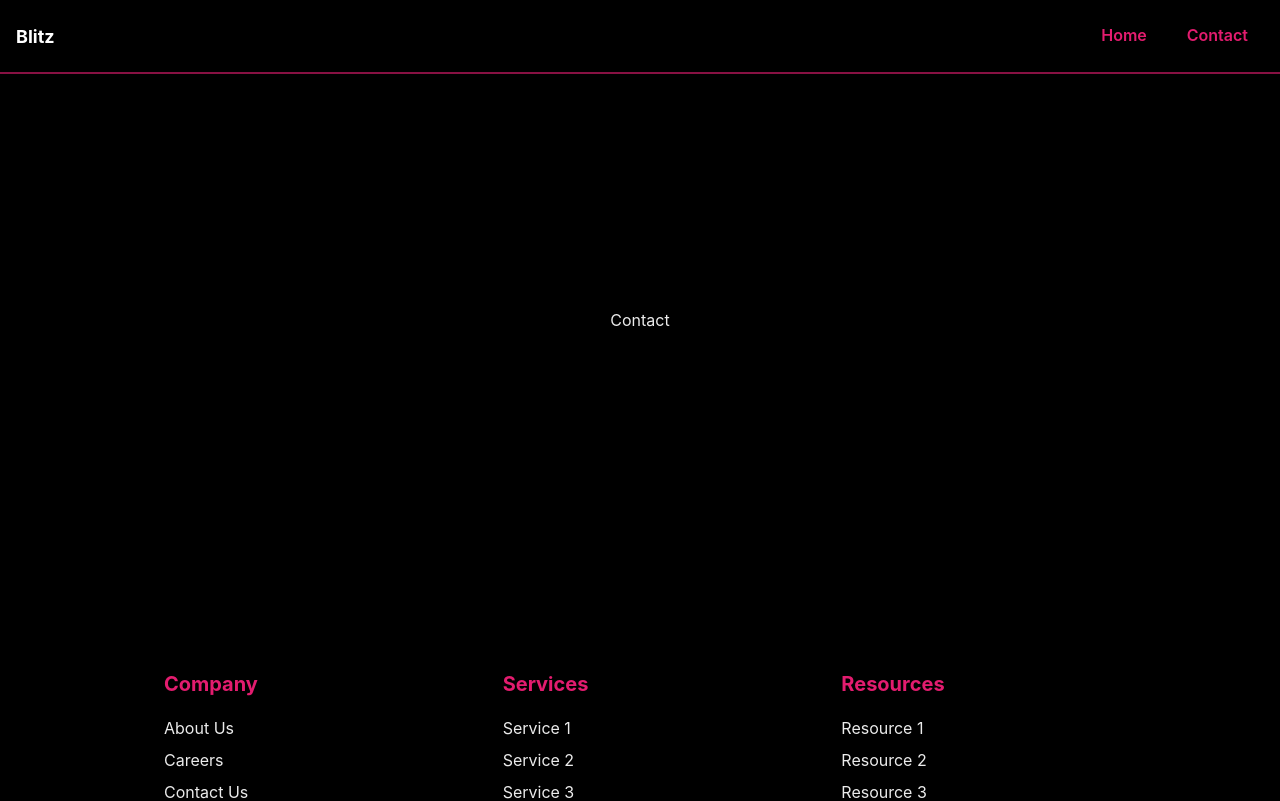
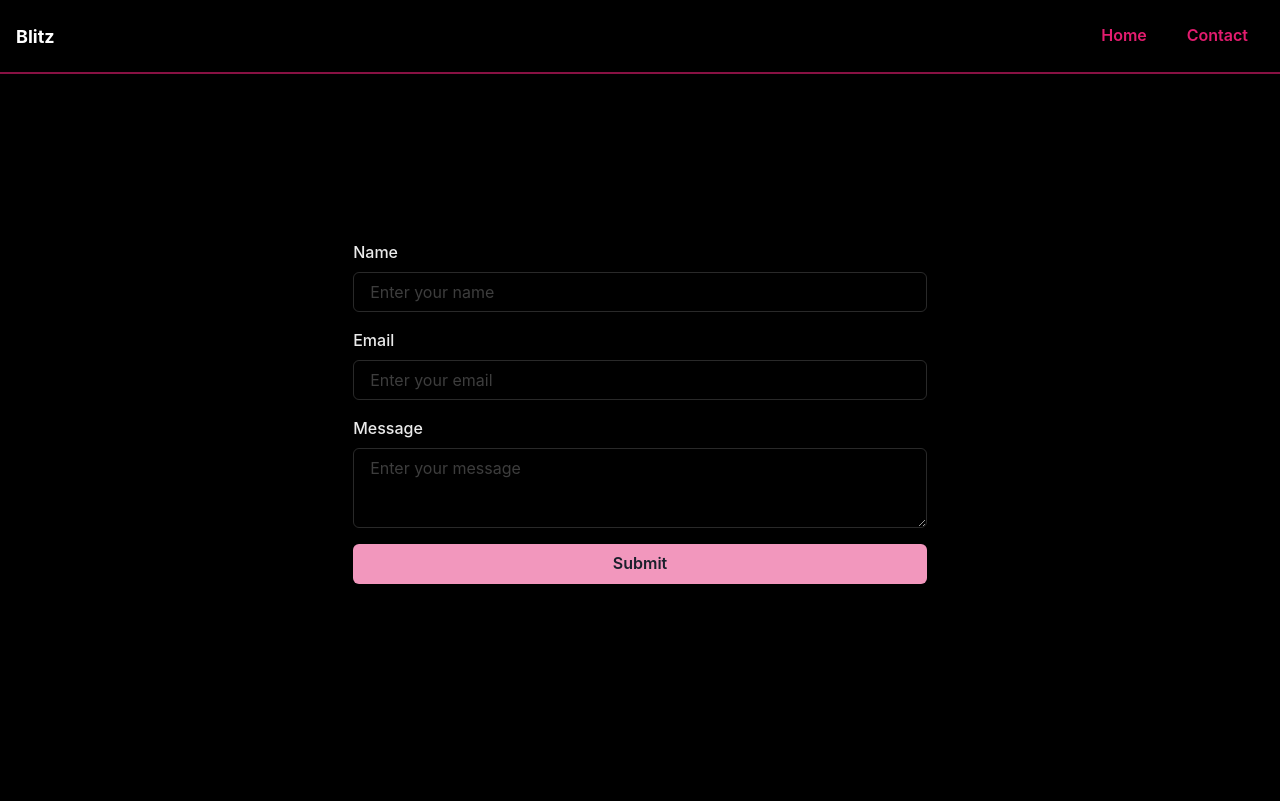
Before and after one commit to piotrszubert/next-chakraUI, a Next.js app: page /contact in a window 1280 px wide. Shown: the top 801 px of the page. Built offline with nearby package versions, Linux system fonts and the light colour scheme.

Commit message:
example form

```diff
--- a/package.json
+++ b/package.json
@@ -22,6 +22,7 @@
         "next": "13.4.2",
         "react": "18.2.0",
         "react-dom": "18.2.0",
+        "react-hook-form": "^7.44.3",
         "react-icons": "^4.8.0"
     },
     "devDependencies": {
--- /dev/null
+++ b/src/components/ContactForm.js
@@ -0,0 +1,74 @@
+import { useForm } from 'react-hook-form';
+import {
+  Box,
+  FormControl,
+  FormLabel,
+  Input,
+  Button,
+  VStack,
+  FormErrorMessage,
+  Container,
+  Textarea,
+} from '@chakra-ui/react';
+
+const ContactForm = () => {
+  const {
+    register,
+    handleSubmit,
+    formState: { errors },
+  } = useForm();
+  const onSubmit = (data) => console.log(data);
+
+  return (
+    <Box background="black" py={60}>
+      <Container>
+        <form onSubmit={handleSubmit(onSubmit)}>
+          <VStack spacing={4} align="stretch">
+            <FormControl isInvalid={errors.name}>
+              <FormLabel htmlFor="name">Name</FormLabel>
+              <Input
+                id="name"
+                placeholder="Enter your name"
+                {...register('name', { required: 'Name is required' })}
+              />
+              <FormErrorMessage>
+                {errors.name && errors.name.message}
+              </FormErrorMessage>
+            </FormControl>
+
+            <FormControl isInvalid={errors.email}>
+              <FormLabel htmlFor="email">Email</FormLabel>
+              <Input
+                id="email"
+                type="email"
+                placeholder="Enter your email"
+                {...register('email', { required: 'Email is required' })}
+              />
+              <FormErrorMessage>
+                {errors.email && errors.email.message}
+              </FormErrorMessage>
+            </FormControl>
+
+            <FormControl isInvalid={errors.message}>
+              <FormLabel htmlFor="message">Message</FormLabel>
+              <Textarea
+                id="message"
+                placeholder="Enter your message"
+                {...register('message', { required: 'Message is required' })}
+              />
+              <FormErrorMessage>
+                {errors.message && errors.message.message}
+              </FormErrorMessage>
+            </FormControl>
+
+            <Button colorScheme="brand" type="submit">
+              Submit
+            </Button>
+          </VStack>
+        </form>
+      </Container>
+    </Box>
+  );
+};
+
+export default ContactForm;
--- a/src/pages/contact/index.js
+++ b/src/pages/contact/index.js
@@ -1,5 +1,6 @@
 import Head from 'next/head';
 import Layout from '@/components/Layout';
+import ContactForm from '@/components/ContactForm';
 
 export default function About() {
     return (
@@ -17,9 +18,7 @@ export default function About() {
                 <link rel="icon" href="/favicon.ico" />
             </Head>
             <Layout>
-                <section style={{minHeight: '80vh', backgroundColor: '#000', display: 'grid', placeItems: "center"}}>
-                    Contact
-                </section>
+                <ContactForm/>
             </Layout>
         </>
     );
```
Also changed, not shown: 1 other file (tests, documents, lock files or other folders).
